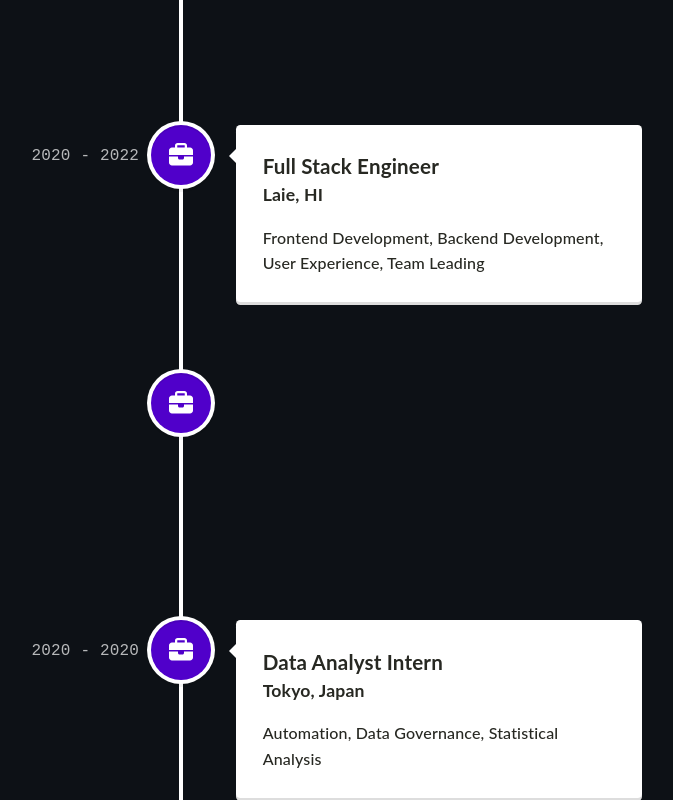
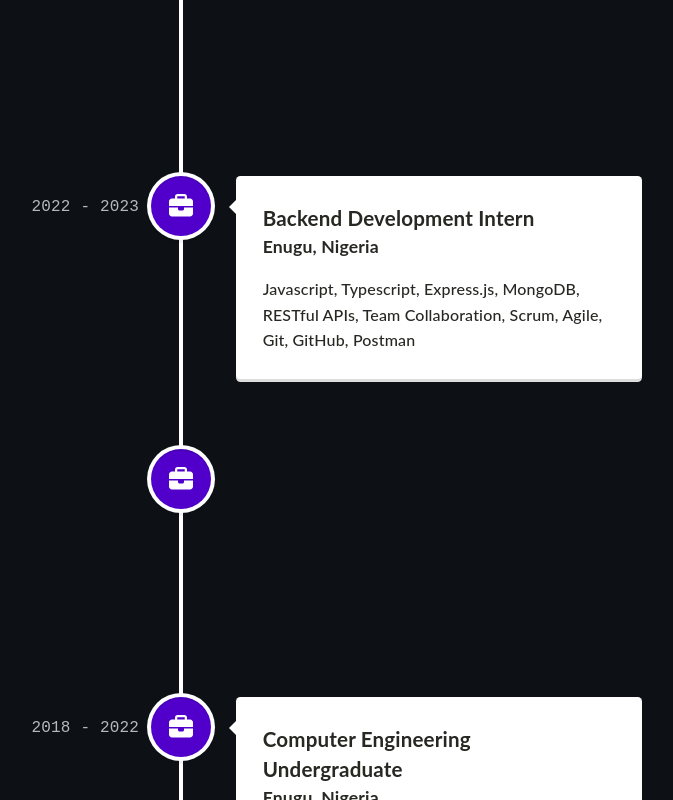
Before and after one commit to mjavason/mjavason.github.io, a React (Create React App) app: page / in a window 1280 px wide. Shown: the part 1820-2620 px from the top of the page, without its empty margins (459-1132 px from the left). Built offline with nearby package versions, Linux system fonts and the light colour scheme.

Commit message:
Update career history

```diff
--- a/src/components/Timeline.tsx
+++ b/src/components/Timeline.tsx
@@ -16,50 +16,52 @@ function Timeline() {
             className="vertical-timeline-element--work"
             contentStyle={{ background: 'white', color: 'rgb(39, 40, 34)' }}
             contentArrowStyle={{ borderRight: '7px solid  white' }}
-            date="2022 - present"
+            date="2023 - present"
             iconStyle={{ background: '#5000ca', color: 'rgb(39, 40, 34)' }}
             icon={<FontAwesomeIcon icon={faBriefcase} />}
           >
-            <h3 className="vertical-timeline-element-title">Technology Consultant</h3>
-            <h4 className="vertical-timeline-element-subtitle">Dallas, TX</h4>
+            <h3 className="vertical-timeline-element-title">Lead Backend Developer</h3>
+            <h4 className="vertical-timeline-element-subtitle">Enugu, Nigeria</h4>
             <p>
-              Full-stack Web Development, GenAI/LLM, Project Management, Business Development
+              Javascript, Typescript, Nest.js, MongoDB, RESTful APIs, Team Collaboration, Scrum, Agile, Git, GitHub, Postman, Swagger, Redis, Google Maps API, Telegram API
             </p>
           </VerticalTimelineElement>
           <VerticalTimelineElement
             className="vertical-timeline-element--work"
-            date="2020 - 2022"
+            date="2022 - 2023"
             iconStyle={{ background: '#5000ca', color: 'rgb(39, 40, 34)' }}
             icon={<FontAwesomeIcon icon={faBriefcase} />}
           >
-            <h3 className="vertical-timeline-element-title">Full Stack Engineer</h3>
-            <h4 className="vertical-timeline-element-subtitle">Laie, HI</h4>
+            <h3 className="vertical-timeline-element-title">Backend Development Intern</h3>
+            <h4 className="vertical-timeline-element-subtitle">Enugu, Nigeria</h4>
             <p>
-              Frontend Development, Backend Development, User Experience, Team Leading
+              Javascript, Typescript, Express.js, MongoDB, RESTful APIs, Team Collaboration, Scrum, Agile, Git, GitHub, Postman
             </p>
           </VerticalTimelineElement>
+
           <VerticalTimelineElement
             className="vertical-timeline-element--work"
-            date="2021 - 2021"
+            date="2021 - 2022"
             iconStyle={{ background: '#5000ca', color: 'rgb(39, 40, 34)' }}
             icon={<FontAwesomeIcon icon={faBriefcase} />}
           >
-            <h3 className="vertical-timeline-element-title">Staff Engineer Intern</h3>
-            <h4 className="vertical-timeline-element-subtitle">Laie, HI</h4>
+            <h3 className="vertical-timeline-element-title">IT Support Specialist</h3>
+            <h4 className="vertical-timeline-element-subtitle">Enugu, Nigeria</h4>
             <p>
-              Full-stack Development, API Development, User Experience
+             Troubleshooting, Networking, IT Support, Customer Service
             </p>
           </VerticalTimelineElement>
+
           <VerticalTimelineElement
             className="vertical-timeline-element--work"
-            date="2020 - 2020"
+            date="2018 - 2022"
             iconStyle={{ background: '#5000ca', color: 'rgb(39, 40, 34)' }}
             icon={<FontAwesomeIcon icon={faBriefcase} />}
           >
-            <h3 className="vertical-timeline-element-title">Data Analyst Intern</h3>
-            <h4 className="vertical-timeline-element-subtitle">Tokyo, Japan</h4>
+            <h3 className="vertical-timeline-element-title">Computer Engineering Undergraduate</h3>
+            <h4 className="vertical-timeline-element-subtitle">Enugu, Nigeria</h4>
             <p>
-              Automation, Data Governance, Statistical Analysis
+              Computer Engineering, Microcontrollers, Embedded Systems, Digital Electronics, Computer Networks, Software Engineering, Data Structures and Algorithms, Operating Systems, Computer Architecture
             </p>
           </VerticalTimelineElement>
         </VerticalTimeline>
```
